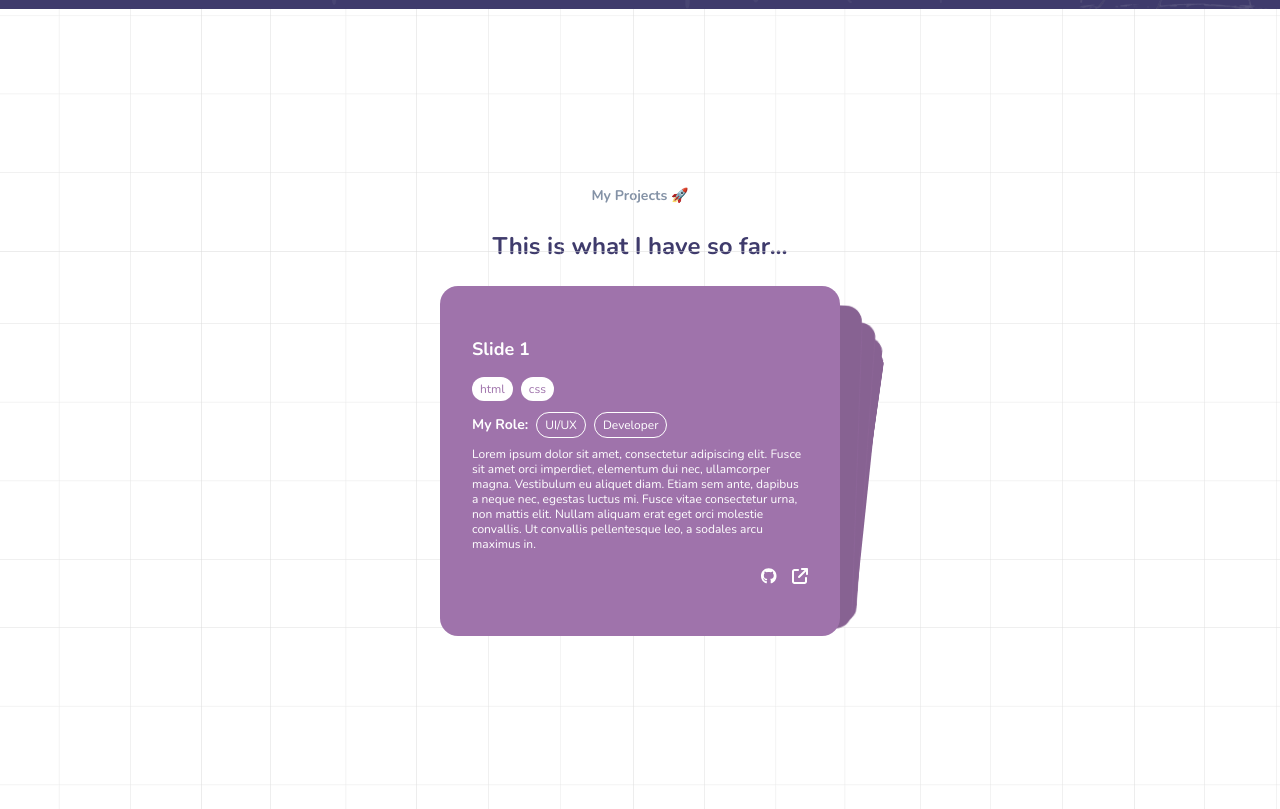
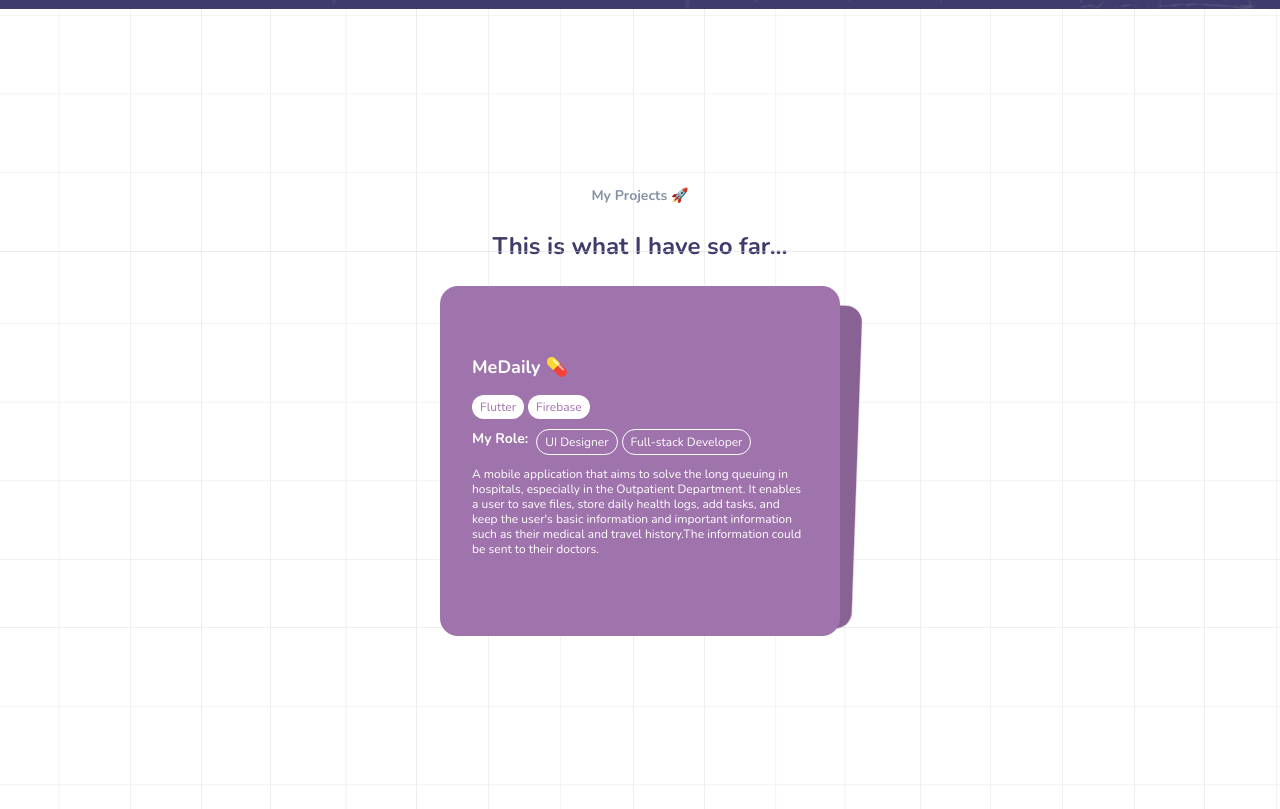
Before and after one commit to littlemisst/personal-website, a React (Vite) app: page / in a window 1280 px wide. Shown: the part 1591-2400 px from the top of the page. Built offline with nearby package versions, Linux system fonts and the light colour scheme.

Commit message:
added content for projects

```diff
--- a/src/data/data.json
+++ b/src/data/data.json
@@ -33,9 +33,7 @@
         "NodeJS",
         "PostgreSQL",
         "Graphql",
-        "React-Typescript",
-        "Apollo Client",
-        "Apache Cordova"
+        "ReactJS"
       ],
       "roles": [
         "UI Designer",
--- a/src/sections/Projects.jsx
+++ b/src/sections/Projects.jsx
@@ -15,8 +15,13 @@ import { faArrowUpRightFromSquare } from '@fortawesome/free-solid-svg-icons';
 import Page from '../components/Page'
 import grid from "../assets/projects-grid.png"
 
+import data from "../data/data.json"
+
 function Projects() {
 
+  const projects = data.projects
+
+  console.log()
   const CardContent = ({ heading, techStack, roles, description, githubLink, liveSite }) => {
     return (
       <div className='flex content-center flex-col p-8'>
@@ -26,15 +31,15 @@ function Projects() {
         <div className='mb-3'>
           {techStack.map((tech, index) => {
             return (
-              <span key={index} className='text-xs font-nunito font-light text-light-purple bg-white rounded-full py-1 px-2 mr-2'>{tech}</span>
+              <span key={index} className='text-xs font-nunito font-light text-light-purple bg-white rounded-full py-1 px-2 mr-1'>{tech}</span>
             )
           })}
         </div>
-        <div className='mb-3'>
-          <span className='text-sm font-nunito font-bold text-white mr-2'>My Role:</span>
+        <div className='grid grid-flow-col auto-cols-max mb-3'>
+          <div className='text-sm font-nunito font-bold text-white mr-2'>My Role:</div>
           {roles.map((role, index) => {
             return (
-              <span key={index} className='text-xs font-nunito font-light text-white border border-white rounded-full py-1 px-2 mr-2'>{role}</span>
+              <div key={index} className='text-xs font-nunito font-light text-white border border-white rounded-full py-1 px-2 mr-1'>{role}</div>
             )
           })}
         </div>
@@ -42,17 +47,20 @@ function Projects() {
           <p className='text-xs font-nunito text-white leading-tight'>{description}</p>
         </div>
         <div className='flex justify-end'>
-          <button className="mr-4" onClick={() => {
+          {githubLink !== "" && <button className="mr-4" onClick={() => {
             window.open(githubLink, '_blank')
           }}>
             <FontAwesomeIcon icon={faGithub} style={{ color: "#ffffff" }} />
-          </button>
+          </button>}
+
+          {liveSite !== "" &&
             <button onClick={() => {
               window.open(liveSite, '_blank')
             }}>
 
               <FontAwesomeIcon icon={faArrowUpRightFromSquare} style={{ color: "#ffffff" }} />
             </button>
+          }
         </div>
 
       </div>
@@ -75,15 +83,19 @@ function Projects() {
               modules={[EffectCards]}
               className="mySwiper"
             >
-              <SwiperSlide><CardContent heading="Slide 1" techStack={['html', 'css']} roles={["UI/UX", "Developer"]} description="Lorem ipsum dolor sit amet, consectetur adipiscing elit. Fusce sit amet orci imperdiet, elementum dui nec, ullamcorper magna. Vestibulum eu aliquet diam. Etiam sem ante, dapibus a neque nec, egestas luctus mi. Fusce vitae consectetur urna, non mattis elit. Nullam aliquam erat eget orci molestie convallis. Ut convallis pellentesque leo, a sodales arcu maximus in." /></SwiperSlide>
-              <SwiperSlide>Slide 2</SwiperSlide>
-              <SwiperSlide>Slide 3</SwiperSlide>
-              <SwiperSlide>Slide 4</SwiperSlide>
-              <SwiperSlide>Slide 5</SwiperSlide>
-              <SwiperSlide>Slide 6</SwiperSlide>
-              <SwiperSlide>Slide 7</SwiperSlide>
-              <SwiperSlide>Slide 8</SwiperSlide>
-              <SwiperSlide>Slide 9</SwiperSlide>
+              {projects.map((project) => {
+                return (
+                  <SwiperSlide key={project.id}>
+                    <CardContent
+                      heading={project.title}
+                      techStack={project.techStack}
+                      roles={project.roles}
+                      description={project.description}
+                      githubLink={project.githubLink}
+                      liveSite={project.liveLink}
+                    />
+                  </SwiperSlide>)
+              })}
             </Swiper>
           </div>
           <img
```
Lines whose indentation alone changed are shown as unchanged.
